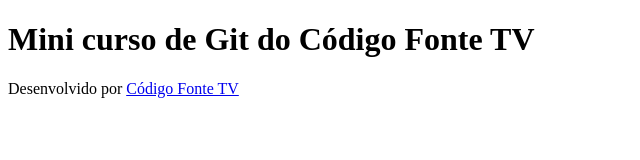
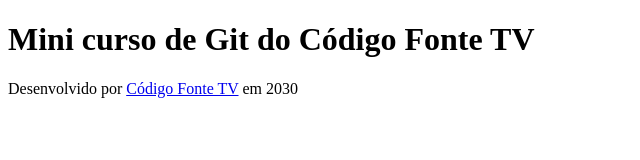
Before and after one commit to robsonjonathas/mini-curso-git, a plain HTML site: page index.html in a window 1280 px wide. Shown: the full height of the page, 0-640 px from the left. Drawn offline with Linux system fonts and the light colour scheme.

Commit message:
Texto atualizado

```diff
--- a/index.html
+++ b/index.html
@@ -8,7 +8,7 @@
 <body>
     <h1>Mini curso de Git do Código Fonte TV</h1>
     <footer>
-        <p>Desenvolvido por <a href="https://codigofontetv.com.br">Código Fonte TV</a></p>
+        <p>Desenvolvido por <a href="https://codigofontetv.com.br">Código Fonte TV</a> em 2030</p>
     </footer>
 </body>
 </html>
```
